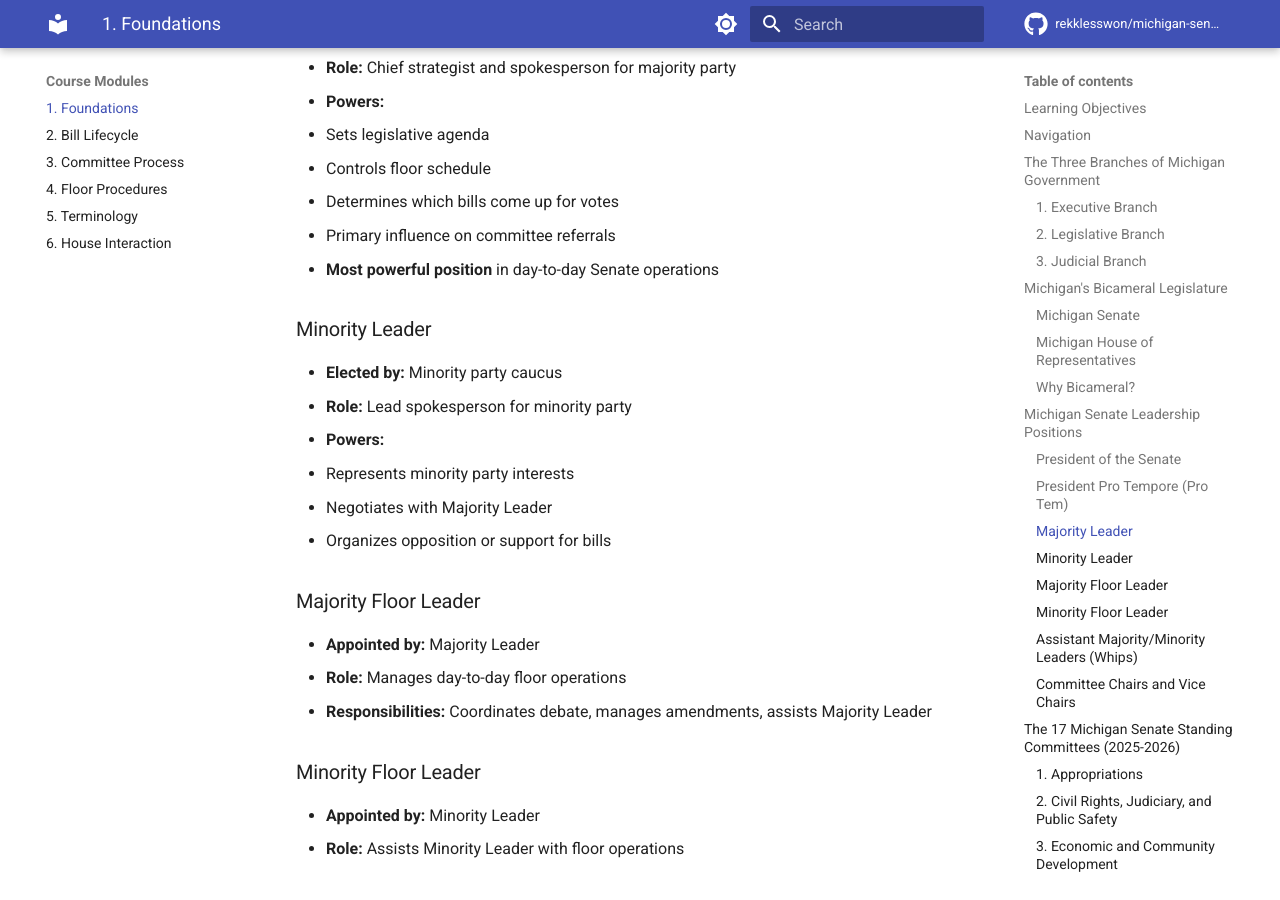
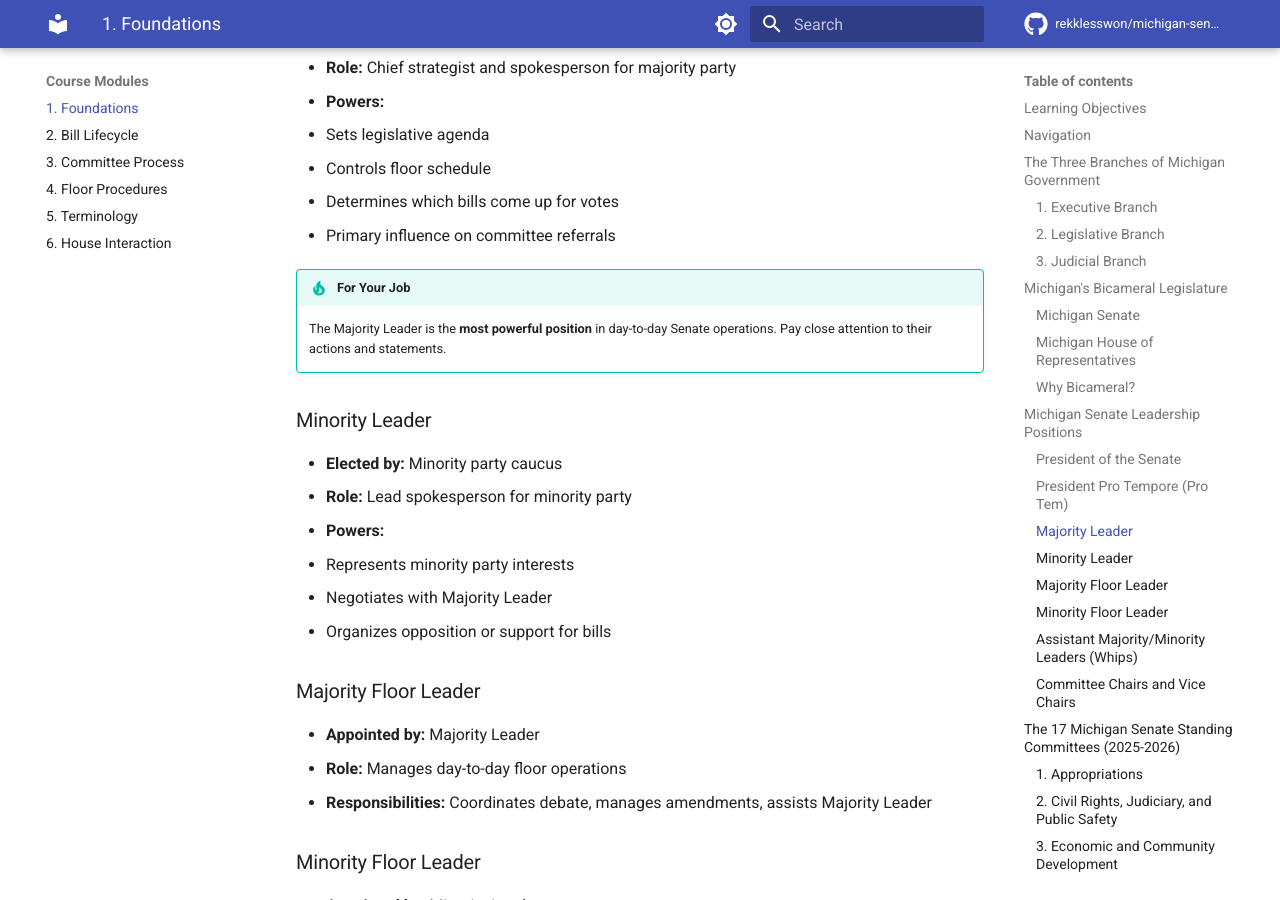
Before and after one commit to rekklesswon/michigan-senate-bill-clerk-training, an MkDocs documentation site: the page built from docs/modules/01-foundations.md, in a window 1280 px wide and 900 px high, scrolled down 3535 px. Built offline with MkDocs 1.6.1 and Material for MkDocs 9.7.7, drawn with Linux system fonts in a browser that asks for light colours; comment, search, counter and statistics services are not loaded.

Commit message:
Add Material Design admonitions to key content sections
Co-authored-by: rekklesswon <239448754+rekklesswon@users.noreply.github.com>

```diff
--- a/docs/modules/01-foundations.md
+++ b/docs/modules/01-foundations.md
@@ -123,7 +123,9 @@ Understanding the leadership structure is essential for Bill Clerks, as these po
   - Controls floor schedule
   - Determines which bills come up for votes
   - Primary influence on committee referrals
-- **Most powerful position** in day-to-day Senate operations
+
+!!! tip "For Your Job"
+    The Majority Leader is the **most powerful position** in day-to-day Senate operations. Pay close attention to their actions and statements.
 
 ### Minority Leader
 - **Elected by:** Minority party caucus
```
Also changed, not shown: docs/modules/02-bill-lifecycle.md (+12 -11 lines), docs/resources/interview-prep.md (+3 -0 lines), docs/resources/quick-reference.md (+2 -1 lines).
